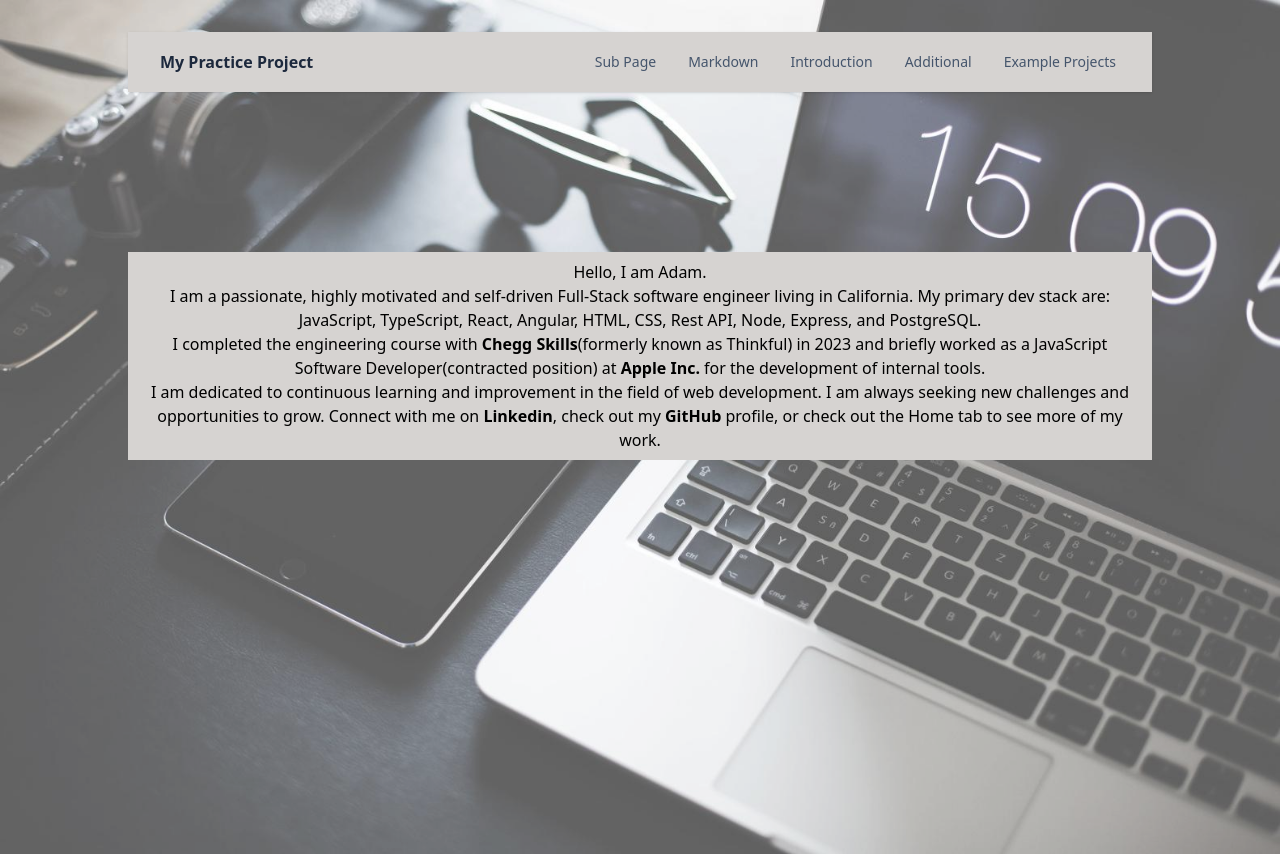
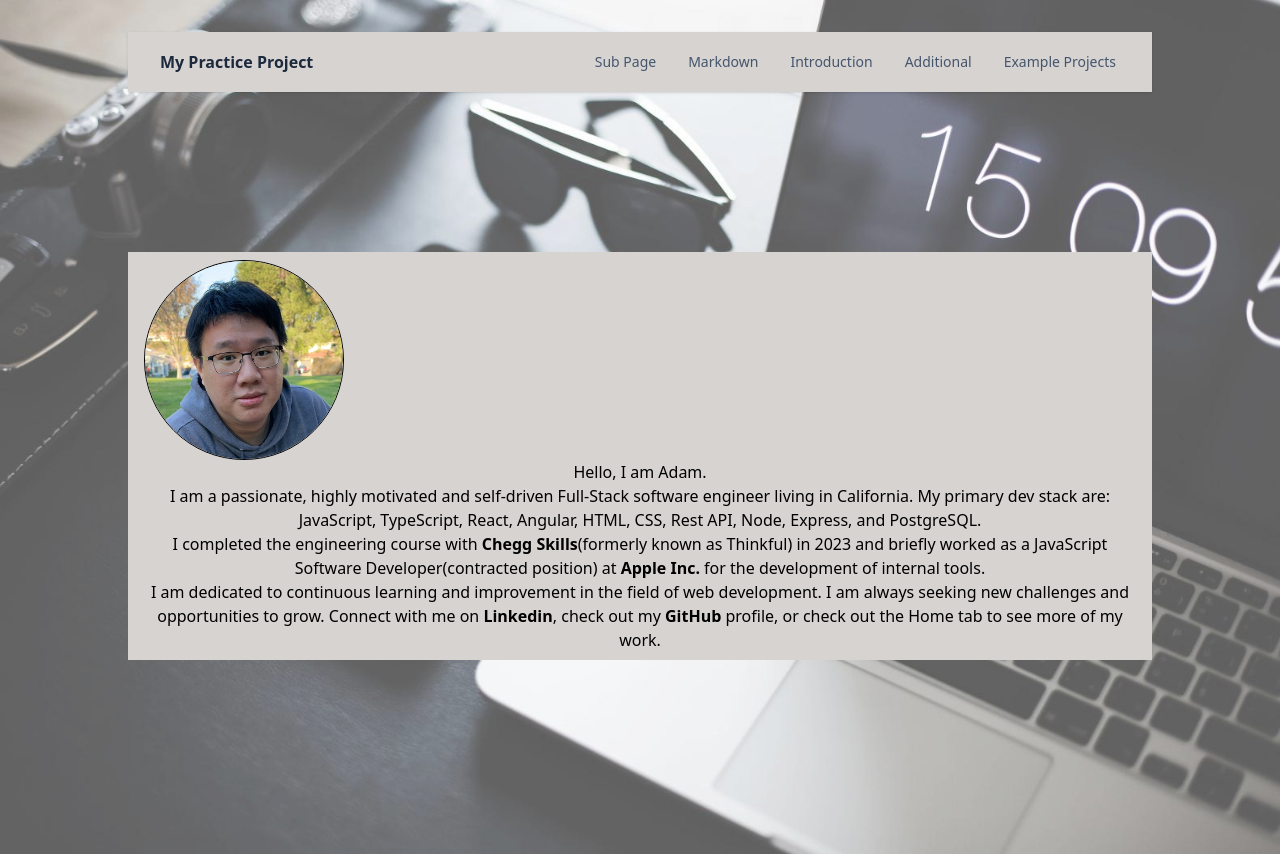
Before and after one commit to adam780930/react-practice, a React (Vite) app: page /introduction in a window 1280 px wide. Built offline with nearby package versions, Linux system fonts and the light colour scheme.

Commit message:
added portait for introduciton

```diff
--- a/src/pages/Introduction.jsx
+++ b/src/pages/Introduction.jsx
@@ -1,10 +1,13 @@
 import Markdown from "react-markdown";
+import Portrait from "../assets/Portrait.png";
 import introduction from "../components/markdowndocs/introductions.md";
 
 function Introduction() {
   return (
     <div>
+
       <div className="bg-stone-block w-full max-w-screen-lg px-4 py-2 mx-auto bg-stone-300">
+        <img src={Portrait} className="w-50 h-50 rounded-full border"></img>
         <span>Hello, I am Adam.</span>
         <Markdown>{introduction}</Markdown>
       </div>
```
Also changed, not shown: src/assets/portrait.png (added).
